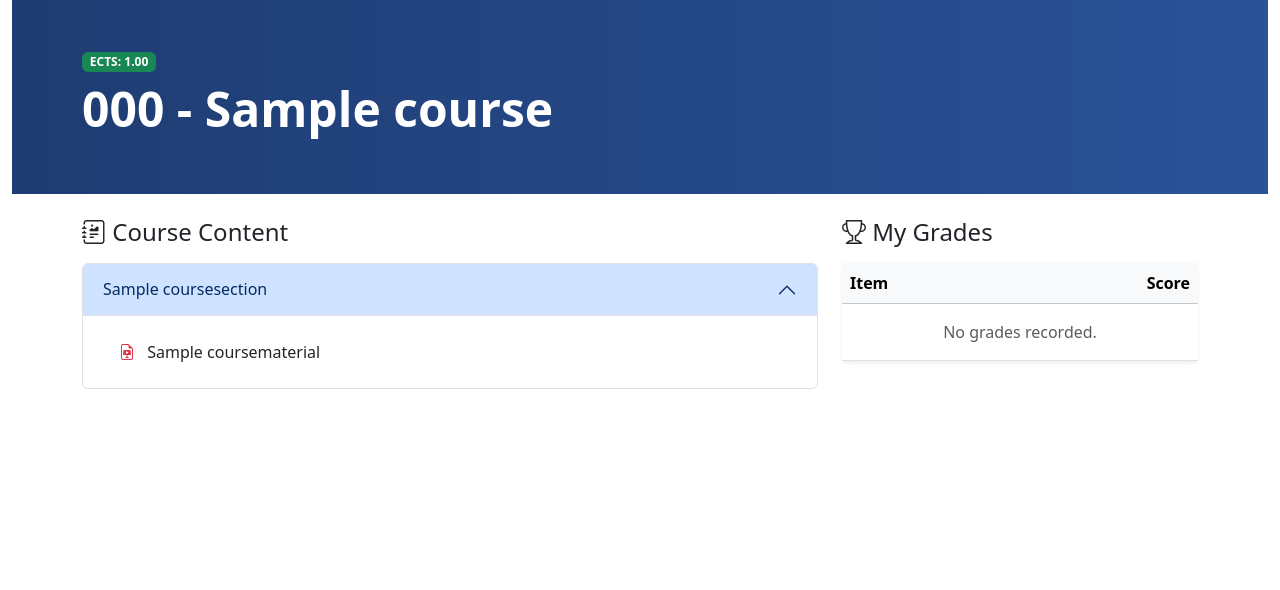
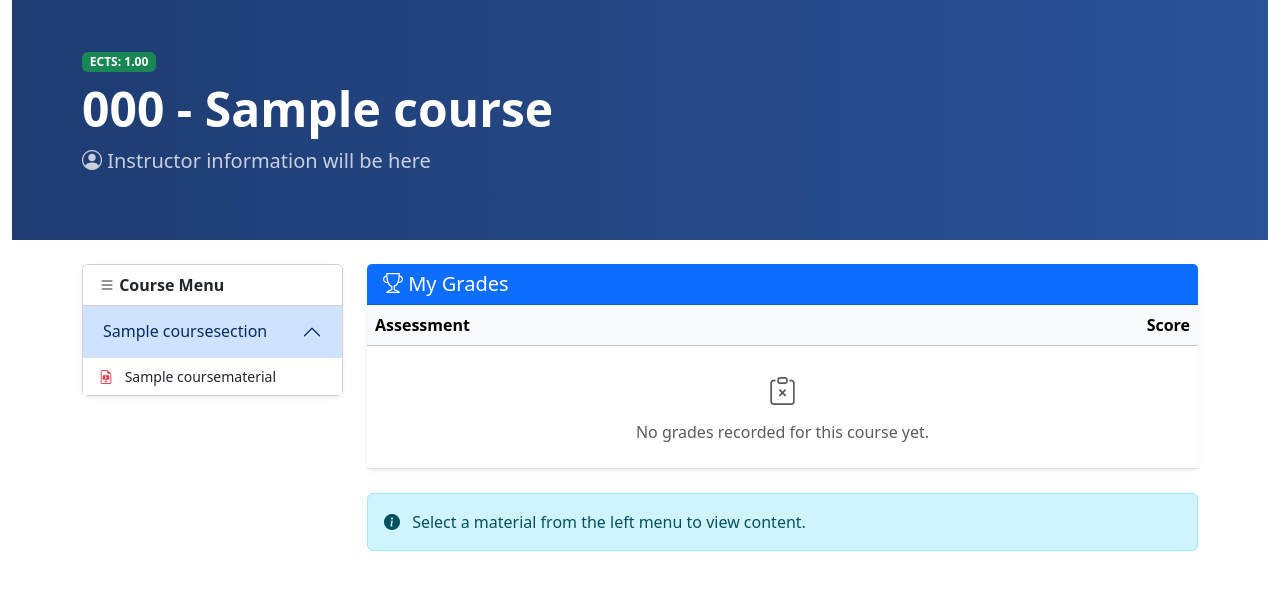
Before and after one commit to Mirket07/Acumie, a Django app: page /courses/1/ in a window 1280 px wide. Shown: the part 56-646 px from the top of the page. Run offline with Django 5.2, Linux system fonts and the light colour scheme; tables that the repository leaves empty hold one stand-in row (values such as "Sample post"); parts of the project's set-up code (start-up, migrations or seed data) failed here and were passed over.

Commit message:
course menu eklendi

```diff
--- a/courses/models.py
+++ b/courses/models.py
@@ -145,3 +145,42 @@ class CourseMaterial(models.Model):
 
     def __str__(self):
         return self.title
+
+
+
+class CourseSection(models.Model):
+    """
+    Dersin bölümlerini temsil eder (Örn: Genel, Hafta 1, Hafta 2).
+    Ekran görüntüsündeki sol menüdeki başlıklar.
+    """
+    course = models.ForeignKey(Course, on_delete=models.CASCADE, related_name='sections')
+    title = models.CharField(max_length=200, verbose_name="Section Title") # Örn: Week 1
+    order = models.PositiveIntegerField(default=0) # Sıralama için
+
+    class Meta:
+        ordering = ['order']
+
+    def __str__(self):
+        return f"{self.course.code} - {self.title}"
+
+class CourseMaterial(models.Model):
+    """
+    Her bölümün içindeki materyaller (Slayt, Link, Duyuru).
+    """
+    MATERIAL_TYPES = [
+        ('SLIDE', 'Slide/File'),
+        ('LINK', 'Link/URL'),
+        ('ANNOUNCEMENT', 'Announcement'),
+    ]
+
+    section = models.ForeignKey(CourseSection, on_delete=models.CASCADE, related_name='materials')
+    title = models.CharField(max_length=200)
+    type = models.CharField(max_length=20, choices=MATERIAL_TYPES, default='SLIDE')
+    # Dosya yükleme (FileField) için settings ayarı gerekir, şimdilik basit tutalım:
+    link = models.URLField(blank=True, null=True, verbose_name="Link (if applicable)")
+
+    class Meta:
+        verbose_name = "Course Material"
+
+    def __str__(self):
+        return self.title
--- a/courses/templates/courses/course_detail.html
+++ b/courses/templates/courses/course_detail.html
@@ -3,11 +3,13 @@
 {% block title %}{{ course.code }} - Detail{% endblock %}
 
 {% block content %}
+
 <div class="container-fluid p-0 mb-4">
     <div class="p-5 text-white bg-dark" style="background: linear-gradient(90deg, #1e3c72 0%, #2a5298 100%);">
         <div class="container">
             <span class="badge bg-success mb-2">ECTS: {{ course.ects_credit }}</span>
             <h1 class="display-5 fw-bold">{{ course.code }} - {{ course.title }}</h1>
+            <p class="fs-5 opacity-75"><i class="bi bi-person-circle"></i> Instructor information will be here</p>
         </div>
     </div>
 </div>
@@ -15,10 +17,13 @@
 <div class="container mt-4">
     <div class="row">
 
-        <div class="col-md-8">
-            <h4 class="mb-3"><i class="bi bi-journal-richtext"></i> Course Content</h4>
+        <div class="col-md-3">
+            <div class="card shadow-sm mb-4">
+                <div class="card-header bg-white fw-bold">
+                    <i class="bi bi-list"></i> Course Menu
+                </div>
 
-            <div class="accordion" id="courseAccordion">
+                <div class="accordion accordion-flush" id="courseAccordion">
                     {% for section in sections %}
                     <div class="accordion-item">
                         <h2 class="accordion-header" id="heading{{ section.id }}">
@@ -27,10 +32,10 @@
                             </button>
                         </h2>
                         <div id="collapse{{ section.id }}" class="accordion-collapse collapse {% if forloop.first %}show{% endif %}" data-bs-parent="#courseAccordion">
-                        <div class="accordion-body">
+                            <div class="accordion-body p-0">
                                 <div class="list-group list-group-flush">
                                     {% for material in section.materials.all %}
-                                    <a href="{{ material.link|default:'#' }}" target="_blank" class="list-group-item list-group-item-action border-0">
+                                        <a href="{{ material.link|default:'#' }}" target="_blank" class="list-group-item list-group-item-action small border-0">
                                             {% if material.type == 'SLIDE' %}
                                                 <i class="bi bi-file-earmark-slides text-danger me-2"></i>
                                             {% elif material.type == 'LINK' %}
@@ -41,26 +46,30 @@
                                             {{ material.title }}
                                         </a>
                                     {% empty %}
-                                    <p class="text-muted small ms-3">No materials yet.</p>
+                                        <div class="p-3 text-muted small fst-italic">Empty section</div>
                                     {% endfor %}
                                 </div>
                             </div>
                         </div>
                     </div>
                     {% empty %}
-                    <div class="alert alert-info">No sections added to this course yet.</div>
+                        <div class="p-3 text-center text-muted">No sections found.</div>
                     {% endfor %}
                 </div>
             </div>
+        </div>
 
-        <div class="col-md-4">
-            <h4 class="mb-3"><i class="bi bi-trophy"></i> My Grades</h4>
-            <div class="card shadow-sm border-0">
+        <div class="col-md-9">
+
+            <div class="card shadow-sm border-0 mb-4">
+                <div class="card-header bg-primary text-white">
+                    <h5 class="mb-0"><i class="bi bi-trophy"></i> My Grades</h5>
+                </div>
                 <div class="card-body p-0">
                     <table class="table table-hover mb-0">
                         <thead class="table-light">
                             <tr>
-                                <th>Item</th>
+                                <th>Assessment</th>
                                 <th class="text-end">Score</th>
                             </tr>
                         </thead>
@@ -69,22 +78,29 @@
                             <tr>
                                 <td>
                                     <strong>{{ grade.assessment.get_type_display }}</strong><br>
-                                    <small class="text-muted">LO: {{ grade.learning_outcome.code }}</small>
                                     </td>
                                 <td class="text-end">
-                                    <span class="badge bg-primary">{{ grade.score_percentage }}%</span><br>
-                                    <small class="text-muted">Mastery: {{ grade.lo_mastery_score }}/5</small>
+                                    <span class="badge bg-primary fs-6">{{ grade.score_percentage }}%</span>
                                 </td>
                             </tr>
                             {% empty %}
-                            <tr><td colspan="2" class="text-center text-muted py-3">No grades recorded.</td></tr>
+                            <tr>
+                                <td colspan="2" class="text-center text-muted py-4">
+                                    <i class="bi bi-clipboard-x fs-3 d-block mb-2"></i>
+                                    No grades recorded for this course yet.
+                                </td>
+                            </tr>
                             {% endfor %}
                         </tbody>
                     </table>
                 </div>
             </div>
+
+            <div class="alert alert-info">
+                <i class="bi bi-info-circle-fill me-2"></i> Select a material from the left menu to view content.
             </div>
 
         </div>
     </div>
+</div>
 {% endblock content %}
--- a/courses/views.py
+++ b/courses/views.py
@@ -1,21 +1,14 @@
 from django.shortcuts import render, get_object_or_404
 from .models import Course
-from grades.models import Grade
 
 def course_detail_view(request, course_id):
     course = get_object_or_404(Course, id=course_id)
+
     sections = course.sections.prefetch_related('materials').all()
-
-    student_grades = []
-    if request.user.is_authenticated and request.user.role == 'STUDENT':
-        student_grades = Grade.objects.filter(
-            student=request.user,
-            assessment__course=course
-        ).select_related("assessment", "learning_outcome")
 
     context = {
         'course': course,
         'sections': sections,
-        'student_grades': student_grades,
+        'assessments': course.assessments.all()
     }
     return render(request, 'courses/course_detail.html', context)
```
Also changed, not shown: courses/templates/course_detail.html (deleted, +0 -79 lines), courses/migrations/0004_alter_coursematerial_link_alter_coursesection_title.py (added), courses/urls.py (line endings or trailing spaces), db.sqlite3. Lines whose indentation alone changed are shown as unchanged.
